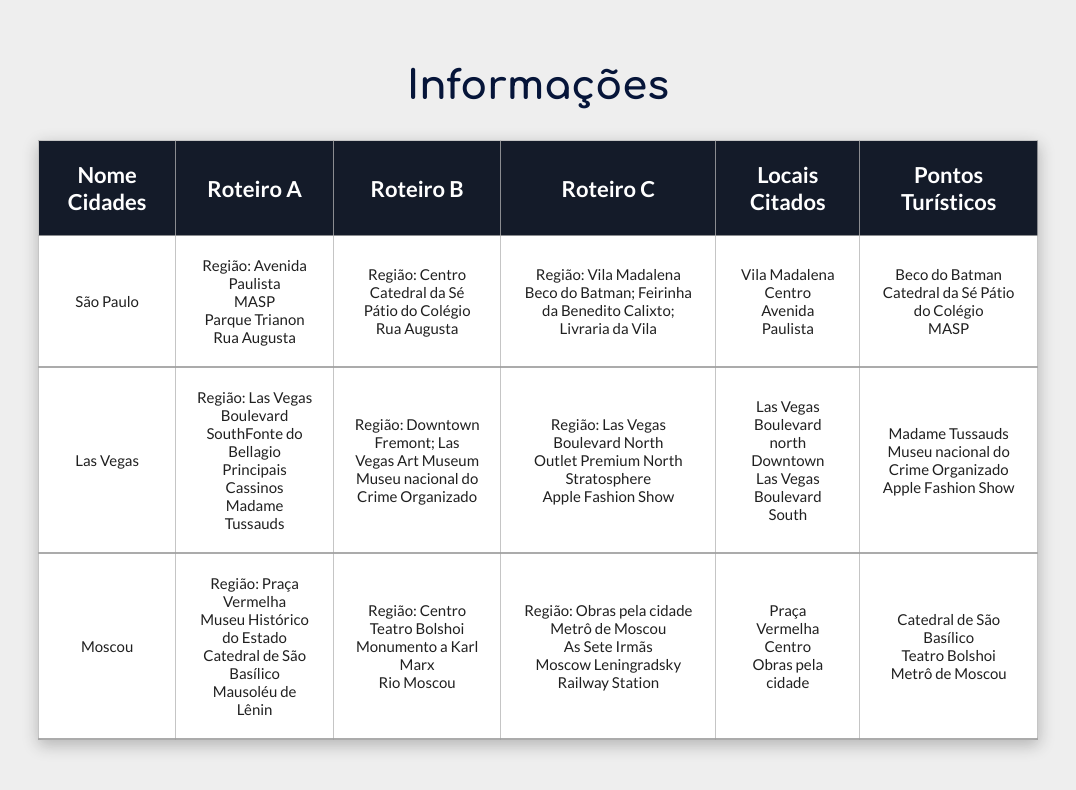
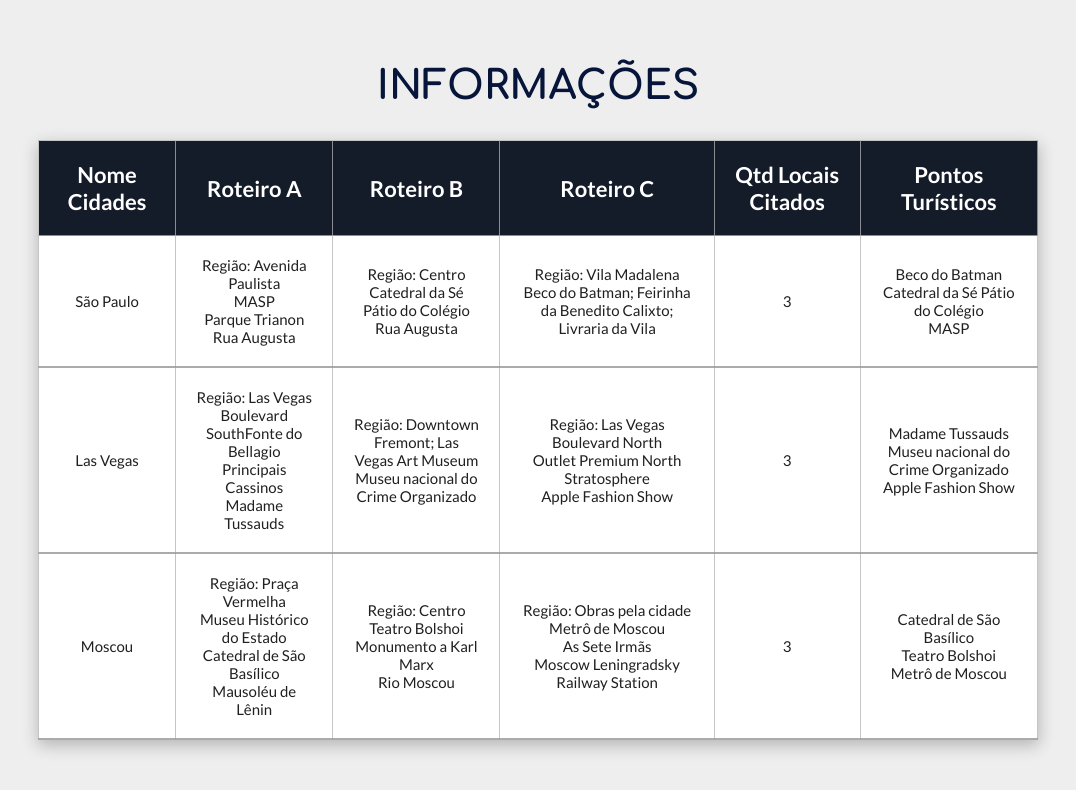
Before and after one commit to beandy-cyber/Dados_mais_inteligentes-Fase_4, a plain HTML site: page index.html in a window 1280 px wide. Shown: the whole page, without its empty margins (102-1178 px from the left). Drawn offline with Linux system fonts and the light colour scheme.

Commit message:
update index.html

```diff
--- a/index.html
+++ b/index.html
@@ -1,36 +1,44 @@
 <!DOCTYPE html>
-<html lang="pt-BR">
-
+<html lang="en">
 <head>
     <meta charset="UTF-8">
     <meta http-equiv="X-UA-Compatible" content="IE=edge">
     <meta name="viewport" content="width=device-width, initial-scale=1.0">
-	<title>Projeto Traveller - Dados mais inteligentes!</title>
-	<link rel="stylesheet" href="style.css"> </head>
+    <title>Document</title>
+    <link rel="stylesheet" href="style.css">
 
+
+</head>
 <body>
+
     <div class="infos">
         <table>
-			<caption>Informações</caption>
+            <caption>INFORMAÇÕES</caption>
             <thead>
     <tr>
-					<th>Nome Cidades </th>
+    <th >Nome Cidades  </th>
     <th>Roteiro A</th>
     <th>Roteiro B</th>
     <th>Roteiro C</th>
-					<th>Locais Citados</th>
+    <th>Qtd Locais Citados</th>
     <th>Pontos Turísticos </th>
-				</tr>
-			</thead>
-			<tfoot> </tfoot>
+    </tr></thead><tfoot>
+
+
+    </tfoot>
     <tbody>
     <tr class="SP">
         <td id="sp"></td>
         <td id="roteiro_SP"></td>
-					<td id="roteiroB_SP"></td>
-					<td id="roteiroC_SP"></td>
-					<td id="locais_SP"></td>
-					<td id="Pontos_SP"></td>
+        <td id= "roteiroB_SP"></td>
+        <td id= "roteiroC_SP"></td>
+        <td id= "locais_SP"></td>
+        <td id= "Pontos_SP"></td>
+
+
+
+
+
     </tr>
     <tr class="lasVegas">
         <td id="lv"></td>
@@ -39,6 +47,7 @@
         <td id="roteiroC_LV"></td>
         <td id="locais_Lv"></td>
         <td id="Pontos_Lv"></td>
+
     </tr>
     <tr class="MC">
         <td id="mc"></td>
@@ -47,53 +56,88 @@
         <td id="roteiroC_MC"></td>
         <td id="locais_Mc"></td>
         <td id="Pontos_Mc"></td>
+
     </tr>
+
     </tbody>
+
     </table>
     </div>
 <script>
-	var sp = document.querySelector("#sp");
+
+
+
+var sp= document.querySelector("#sp");
 sp.innerHTML = "São Paulo"
+
 var Moscou = document.querySelector("#mc");
 Moscou.innerHTML = "Moscou"
-	var LasVegas = document.querySelector("#lv");
+
+var LasVegas= document.querySelector("#lv");
 LasVegas.innerHTML = "Las Vegas"
+
+
 var roteiroA_SP = document.querySelector("#roteiro_SP");
 roteiroA_SP.innerHTML = " Região: Avenida Paulista <br>MASP<br> Parque Trianon<br> Rua Augusta"
+
 var roteiroB_SP = document.querySelector("#roteiroB_SP");
+
+
+
 roteiroB_SP.innerHTML = " Região: Centro <br> Catedral da Sé Pátio do Colégio<br> Rua Augusta"
+
 var roteiroC_SP = document.querySelector("#roteiroC_SP");
 roteiroC_SP.innerHTML = " Região: Vila Madalena <br>Beco do Batman; Feirinha da Benedito Calixto; Livraria da Vila"
+
+
+
+
 //  - -- ---------------------- LAS VEGAS -------------------------//
 var roteiroA_LV = document.querySelector("#roteiroA_LV");
 roteiroA_LV.innerHTML = "Região: Las Vegas <br >Boulevard SouthFonte do Bellagio <br> Principais Cassinos <br> Madame Tussauds"
 var roteiroB_LV = document.querySelector("#roteiroB_LV");
+
 roteiroB_LV.innerHTML = "Região: Downtown <br >Fremont; Las Vegas Art Museum <br>  Museu nacional do Crime Organizado"
 var roteiroC_LV = document.querySelector("#roteiroC_LV");
+
 roteiroC_LV.innerHTML = "Região: Las Vegas Boulevard North <br> Outlet Premium North<br> Stratosphere<br> Apple Fashion Show"
+
+
 // xxx -------------------------- MOSCOU ---------------- XX
+
 var roteiroA_MC = document.querySelector("#roteiroA_MC");
 roteiroA_MC.innerHTML = " Região: Praça Vermelha <br> Museu Histórico do Estado <br> Catedral de São Basílico <br> Mausoléu de Lênin"
+
 var roteiroB_MC = document.querySelector("#roteiroB_MC");
 roteiroB_MC.innerHTML = "  Região: Centro <br> Teatro Bolshoi <br> Monumento a Karl Marx <br> Rio Moscou"
+
 var roteiroC_MC = document.querySelector("#roteiroC_MC");
 roteiroC_MC.innerHTML = " Região: Obras pela cidade <br> Metrô de Moscou<br> As Sete Irmãs<br> Moscow Leningradsky Railway Station"
 //    xxxxxxxxxxxxxxxx - locais - pontos de  SP xxxxxxxxxxxxxxxxxxxxxxxxxxxxxx
-	var Pontos_SP = document.querySelector("#Pontos_SP");
+
+
+var Pontos_SP= document.querySelector("#Pontos_SP");
 Pontos_SP.innerHTML = " Beco do Batman <br> Catedral da Sé Pátio do Colégio<br>MASP"
-	var locais_SP = document.querySelector("#locais_SP");
-	locais_SP.innerHTML = " Vila Madalena <br> Centro <br>Avenida Paulista"
+
+var locais_SP= document.querySelector("#locais_SP");
+locais_SP.innerHTML = "3"
 //    xxxxxxxxxxxxxxxx - locais - pontos de  las vegas  xxxxxxxxxxxxxxxxxxxxxxxxxxxxxx
-	var Pontos_Lv = document.querySelector("#Pontos_Lv");
+
+
+var Pontos_Lv= document.querySelector("#Pontos_Lv");
 Pontos_Lv.innerHTML = " Madame Tussauds <br> Museu nacional do Crime Organizado <br>Apple Fashion Show"
-	var locais_Lv = document.querySelector("#locais_Lv");
-	locais_Lv.innerHTML = " Las Vegas Boulevard north<br> Downtown <br> Las Vegas Boulevard South"
+
+var locais_Lv= document.querySelector("#locais_Lv");
+locais_Lv.innerHTML = "3"
 //    xxxxxxxxxxxxxxxx - locais - pontos de  las vegas  xxxxxxxxxxxxxxxxxxxxxxxxxxxxxx
-	var Pontos_Mc = document.querySelector("#Pontos_Mc");
+
+
+var Pontos_Mc= document.querySelector("#Pontos_Mc");
 Pontos_Mc.innerHTML = " Catedral de São Basílico <br>Teatro Bolshoi<br>Metrô de Moscou"
-	var locais_Mc = document.querySelector("#locais_Mc");
-	locais_Mc.innerHTML = " Praça Vermelha<br> Centro <br> Obras pela cidade"
+
+var locais_Mc= document.querySelector("#locais_Mc");
+locais_Mc.innerHTML = "3"
+
 </script>
 </body>
-
 </html>
```
Lines whose indentation alone changed are shown as unchanged.
